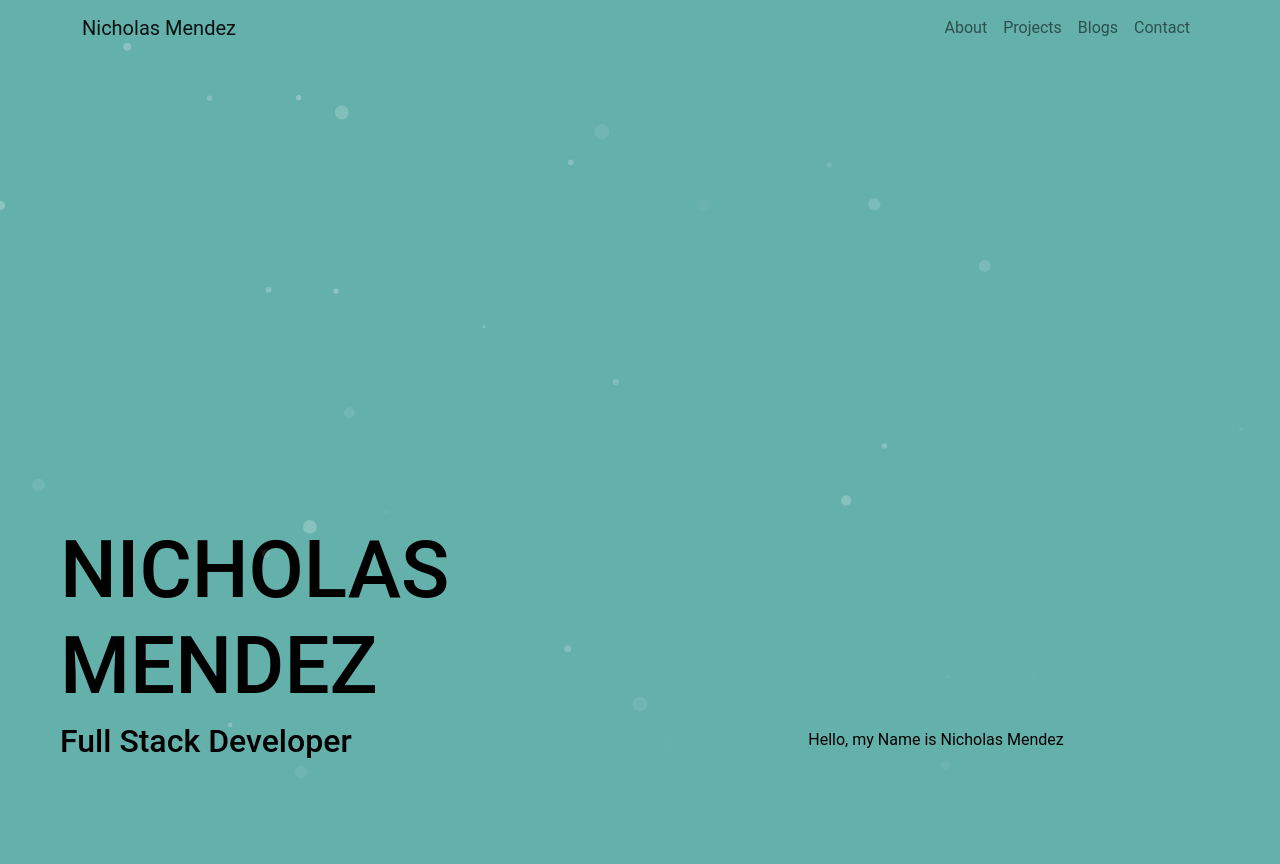
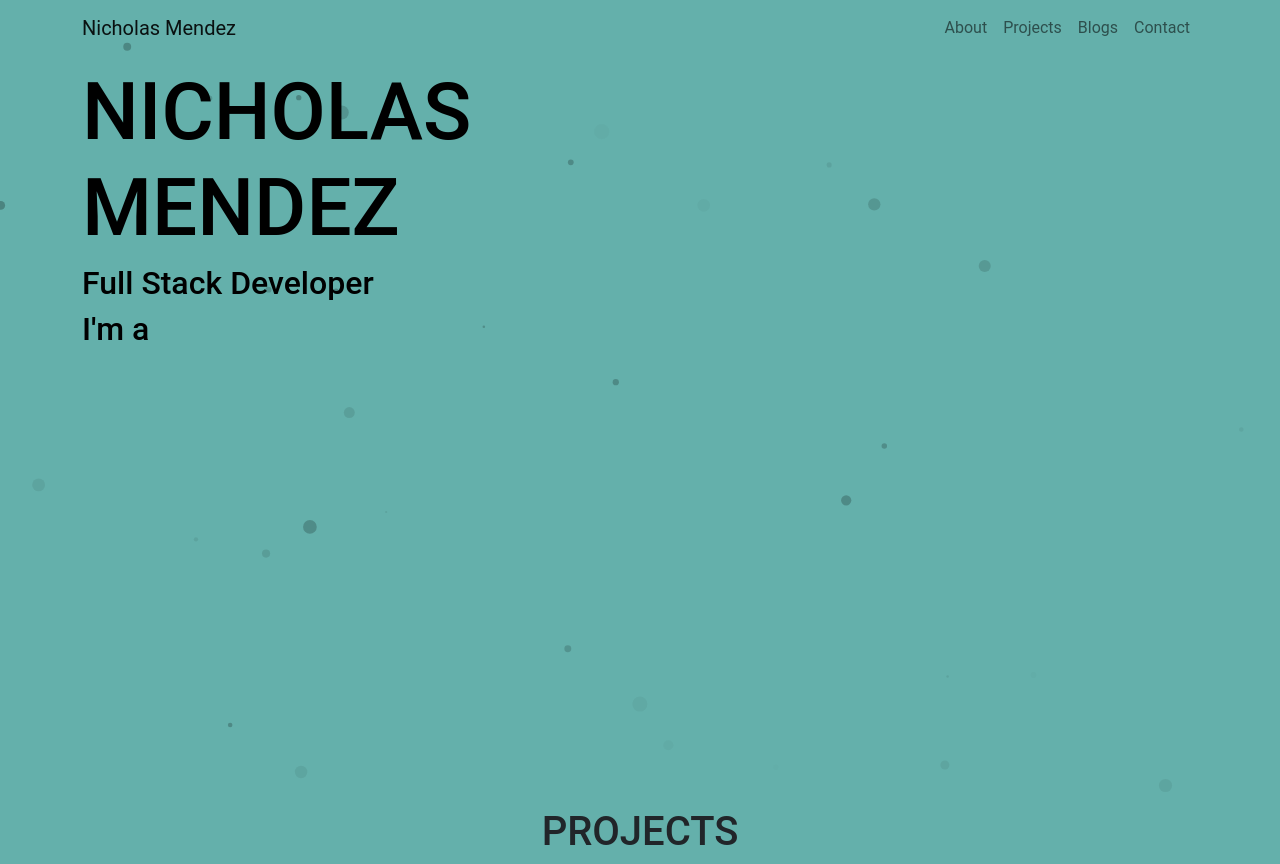
Before and after one commit to nickmendezFlatiron/my-portfolio, a React (Create React App) app: page / in a window 1280 px wide. Before the commit the page ends 800 px from the top, so only its background shows below. Built offline with nearby package versions, Linux system fonts and the light colour scheme.

Commit message:
created projects component and objects for projects card

```diff
--- a/src/About.jsx
+++ b/src/About.jsx
@@ -5,15 +5,11 @@ import Row from 'react-bootstrap/Row'
 
 const About = () => {
   return (
-    <Row className= "mx-5 pt-3 mt-5 content align-items-md-end">
-      <Col md>
-        <h1 className='' id='name'>NICHOLAS MENDEZ</h1>
+    <Row id="about" className= "pt-3 mt-5 content">
+      <Col className="text-blk">
+        <h1 className='' id='name'>NICHOLAS <br/> MENDEZ</h1>
         <h2>Full Stack Developer</h2>
-      </Col>
-      <Col className='text-md-center'>
-        <p >
-          Hello, my Name is Nicholas Mendez
-        </p>
+      <h2>I'm a </h2>
       </Col>
     </Row>
   )
--- a/src/App.js
+++ b/src/App.js
@@ -1,9 +1,12 @@
 import Navigation from './Navigation';
+import ParticleBG from './particles/ParticleBG';
+import About from './About';
+import Projects from "./projects/Projects"
+
+import Container from 'react-bootstrap/Container'
 
 import './styles/app.scss';
 import './styles/App.css';
-import ParticleBG from './particles/ParticleBG';
-import About from './About';
 
 
 
@@ -11,7 +14,12 @@ function App() {
   return (
    <>
     <Navigation />
-    <About />
+    <Container>
+      <About />
+      <Projects />
+
+    </Container>
+
     <ParticleBG />
    </>
   );
--- a/src/particles/particle-config.js
+++ b/src/particles/particle-config.js
@@ -13,7 +13,7 @@ export const particlesConfig = {
       }
     },
     color: {
-      value: "#FFFFFF"
+      value: "#000000"
     },
     shape: {
       type: "circle",
@@ -31,7 +31,7 @@ export const particlesConfig = {
       }
     },
     opacity: {
-      value: 0.26456299004281125,
+      value: 0.25,
       random: true,
       anim: {
         enable: true,
--- /dev/null
+++ b/src/projects/Projects.jsx
@@ -0,0 +1,28 @@
+import React from 'react'
+import ProjectsCard from './ProjectsCard'
+import Row from 'react-bootstrap/Row'
+
+const Projects = () => {
+  const floodMail = {
+    title: "Flood Mail",
+    underHeading: "A game theory based messaging platform",
+    description: "Flood Mail is a game theory based messaging app. Every user has complete control over their conversations and data. Flood mail requires no personal information to signup. When a message or conversation is deleted by a flood user , it is deleted forever. For both users involved in the conversation. Delete your account , and all associated data is deleted as well. Extrackt is an audio sample marketplace , where members can download royalty-free , commercially licensed audio sample files. The marketplace, called The Crate, is user curated. Anyone is allowed to contribute their own samples to the marketplace." ,
+    images:[],
+    technologies: []
+  }
+  const extrackt = {
+    title: "Extrackt",
+    underHeading: "A user-curated  marketplace for royalty-free , commercially licensed audio samples",
+    description: "Extrackt is an audio sample marketplace , where members can download royalty-free , commercially licensed audio sample files. The marketplace , called The Crate, is user curated. Anyone is allowed to contribute their own samples to the marketplace.",
+    images:[],
+    technologies: []
+  }
+  return (
+    <Row>
+
+      <h1 className='text-center' id="projects">PROJECTS</h1>
+    </Row>
+  )
+}
+
+export default Projects
--- a/src/styles/App.css
+++ b/src/styles/App.css
@@ -6,10 +6,13 @@ body {
 }
 
 .content {
-  height: 90vh;
+  height: 95vh;
   color: black;
 }
 
+.text-blk{
+  color: black;
+}
 #name {
   font-size: 80px;
 }
```
Also changed, not shown: src/projects/ProjectsCard.jsx (added).
